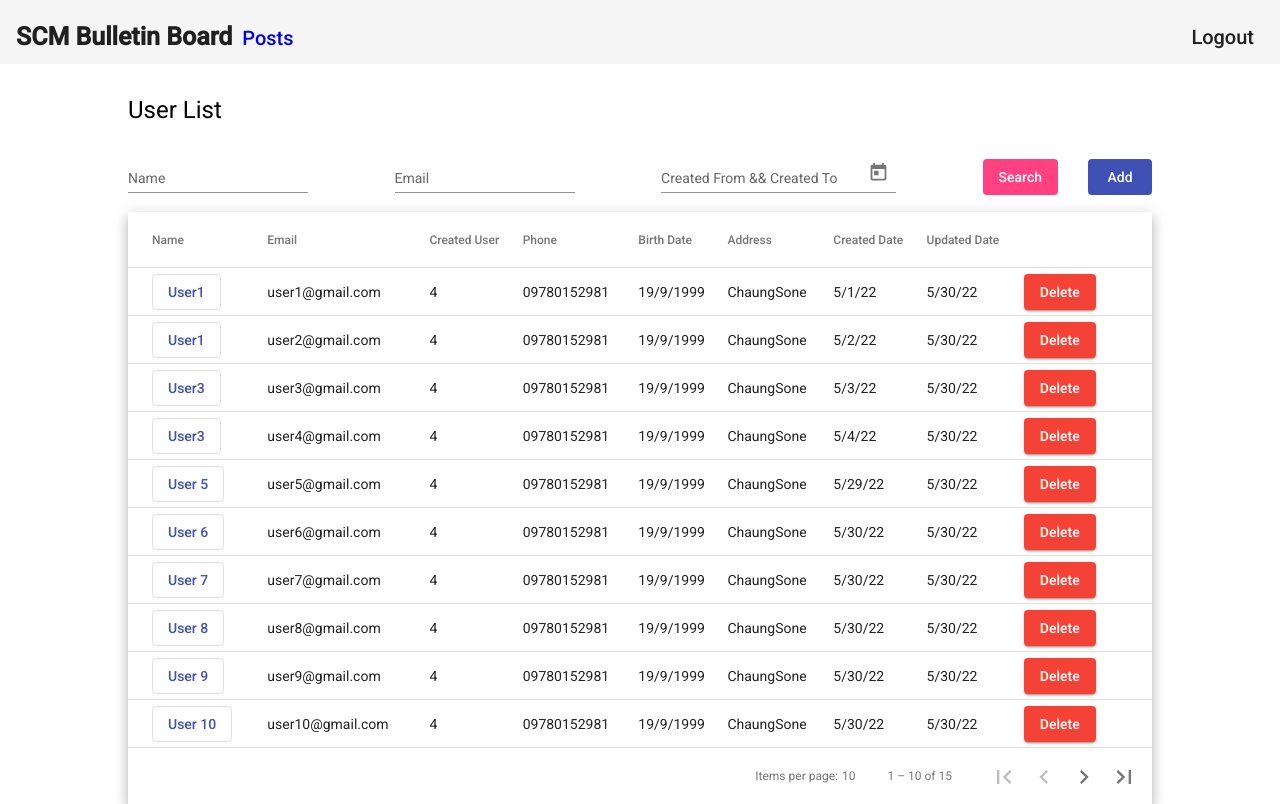
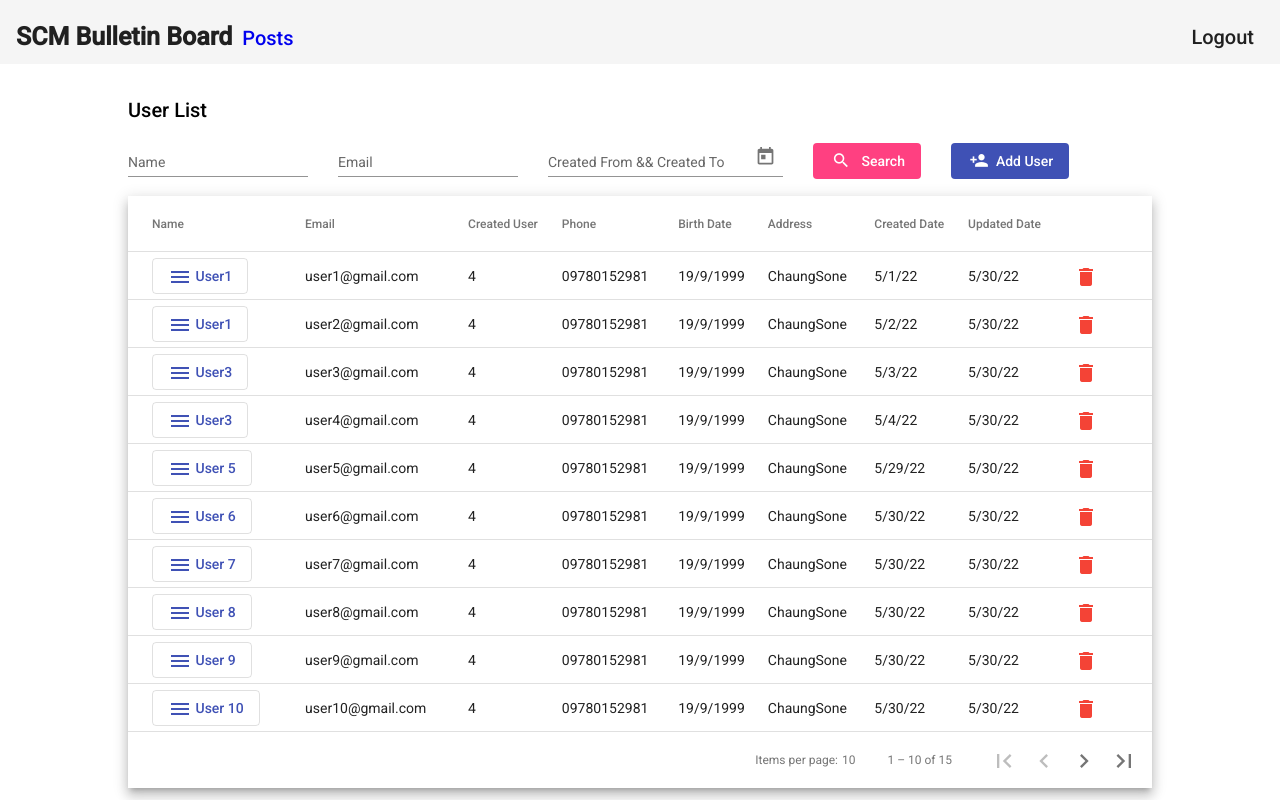
Before and after one commit to mtm-aunglinnnaing/Angular_BulletinBoard, an Angular app: page /user-list in a window 1280 px wide. Built offline with nearby package versions, Linux system fonts and the light colour scheme; data requests are answered from the project's data file.

Commit message:
#sso_user_list (commit for design)

```diff
--- a/src/app/components/list-modal/list-modal.component.html
+++ b/src/app/components/list-modal/list-modal.component.html
@@ -1,3 +1,4 @@
+<div class="container">
   <h2 mat-dialog-title>User Information</h2>
   <div mat-dialog-content>
     <mat-list role="list">
@@ -21,6 +22,7 @@
       </mat-list-item>
     </mat-list>
   </div>
-<div mat-dialog-actions>
-  <button mat-button (click)="cancel()">Close</button>
+  <div mat-dialog-actions class="btn-close">
+    <button mat-flat-button color="warn" (click)="cancel()">Close</button>
   </div>
+</div>
--- a/src/app/components/list-modal/list-modal.component.scss
+++ b/src/app/components/list-modal/list-modal.component.scss
@@ -1,4 +1,15 @@
-span {
-  margin-right: 10px;
-  font-weight: bold;
+.container{
+  h2 {
+    margin-bottom: 0;
+  }
+
+  span {
+    margin-right: 10px;
+    font-weight: bold;
+  }
+
+  .btn-close{
+    display: flex;
+    justify-content: flex-end;
+  }
 }
--- a/src/app/users/user-list/user-list.component.html
+++ b/src/app/users/user-list/user-list.component.html
@@ -1,5 +1,5 @@
 <div class="user-container">
-  <h1>User List</h1>
+  <h2 class="title">User List</h2>
   <div class="search-blk">
     <!-- Name Search -->
     <mat-form-field appearance="standard" class="filter">
@@ -14,7 +14,7 @@
     </mat-form-field>
 
     <!-- Date Search -->
-    <mat-form-field appearance="standard" class="field-date">
+    <mat-form-field appearance="standard" class="filter">
       <mat-label>Created From && Created To</mat-label>
       <mat-date-range-input [rangePicker]="campaignOnePicker">
         <input matStartDate [(ngModel)]="fromDate" placeholder="Check-in date">
@@ -25,8 +25,8 @@
     </mat-form-field>
 
     <div class="btn-blk">
-      <button mat-flat-button color="accent" (click)="onSearch()" class="btn-search">Search</button>
-      <button mat-flat-button color="primary" (click)="onClickUserCreate()">Add</button>
+      <button mat-flat-button color="accent" (click)="onSearch()" class="btn-search"><mat-icon>search</mat-icon> Search</button>
+      <button mat-flat-button color="primary" (click)="onClickUserCreate()"><mat-icon>person_add</mat-icon>Add User </button>
     </div>
   </div>
   <!-- /serach-blk -->
@@ -37,7 +37,7 @@
       <ng-container matColumnDef="name">
         <th mat-header-cell *matHeaderCellDef> Name </th>
         <td mat-cell *matCellDef="let user">
-          <button mat-stroked-button (click)="getEachUser(user.id)" color="primary">{{user.name}} </button>
+          <button mat-stroked-button (click)="getEachUser(user.id)" color="primary">	<mat-icon>menu</mat-icon> {{user.name}} </button>
         </td>
       </ng-container>
 
@@ -87,7 +87,7 @@
       <ng-container matColumnDef="action">
         <th mat-header-cell *matHeaderCellDef> </th>
         <td mat-cell *matCellDef="let user">
-          <button mat-raised-button (click)="deleteUserData(user.id)" color="warn">Delete</button>
+          <button  mat-icon-button (click)="deleteUserData(user.id)" color="warn"><mat-icon>delete</mat-icon></button>
         </td>
       </ng-container>
       <tr mat-header-row *matHeaderRowDef="displayedColumns"></tr>
--- a/src/app/users/user-list/user-list.component.scss
+++ b/src/app/users/user-list/user-list.component.scss
@@ -2,14 +2,32 @@
   width: 80%;
   margin: 30px auto;
 
+  .title {
+    margin-bottom: 0;
+  }
+
   .search-blk {
     display: flex;
-    justify-content: space-between;
     align-items: center;
+
+    .filter {
+      margin-right: 30px;
+    }
 
     .btn-blk {
       .btn-search {
         margin-right: 30px;
+
+        mat-icon {
+          margin-bottom: 5px;
+          transform: scale(0.8);
+        }
+      }
+
+      mat-icon {
+        margin-right: 5px;
+        margin-bottom: 5px;
+        transform: scale(0.8);
       }
     }
   }
--- a/src/app/users/user-list/user-list.component.ts
+++ b/src/app/users/user-list/user-list.component.ts
@@ -89,21 +89,21 @@ export class UserListComponent implements OnInit {
       next: data => {
         this.eachUser = data;
         const param = {
-          "id": userId,
-          "name": this.eachUser.name,
-          "email": this.eachUser.email,
-          "password": this.eachUser.password,
-          "type": this.eachUser.type,
-          "phone": this.eachUser.phone,
-          "address": this.eachUser.address,
-          "dob": this.eachUser.dob,
-          "created_user_id": this.eachUser.created_user_id,
-          "updated_user_id": this.eachUser.updated_user_id,
-          "deleted_user_id": this.userInfo.id,
-          "created_at": this.eachUser.created_at,
-          "updated_at": this.eachUser.updated_at,
-          "deleted_at": new Date(),
-          "is_removed": true
+          id: userId,
+          name: this.eachUser.name,
+          email: this.eachUser.email,
+          password: this.eachUser.password,
+          type: this.eachUser.type,
+          phone: this.eachUser.phone,
+          address: this.eachUser.address,
+          dob: this.eachUser.dob,
+          created_user_id: this.eachUser.created_user_id,
+          updated_user_id: this.eachUser.updated_user_id,
+          deleted_user_id: this.userInfo.id,
+          created_at: this.eachUser.created_at,
+          updated_at: this.eachUser.updated_at,
+          deleted_at: new Date(),
+          is_removed: true
         };
         this.usersSvc.deleteUser(userId, param).subscribe({
           next: data => {
@@ -120,6 +120,9 @@ export class UserListComponent implements OnInit {
   }
 
   onSearch() {
+    if (!this.nameFilter && !this.emailFilter && !this.fromDate && !this.toDate) {
+      this.getUserData();
+    }
     if (this.nameFilter && !this.emailFilter && !this.fromDate && !this.toDate) {
       //for name filter
       let result = this.orgList.filter((e: any) => {
```
Lines whose indentation alone changed are shown as unchanged.
